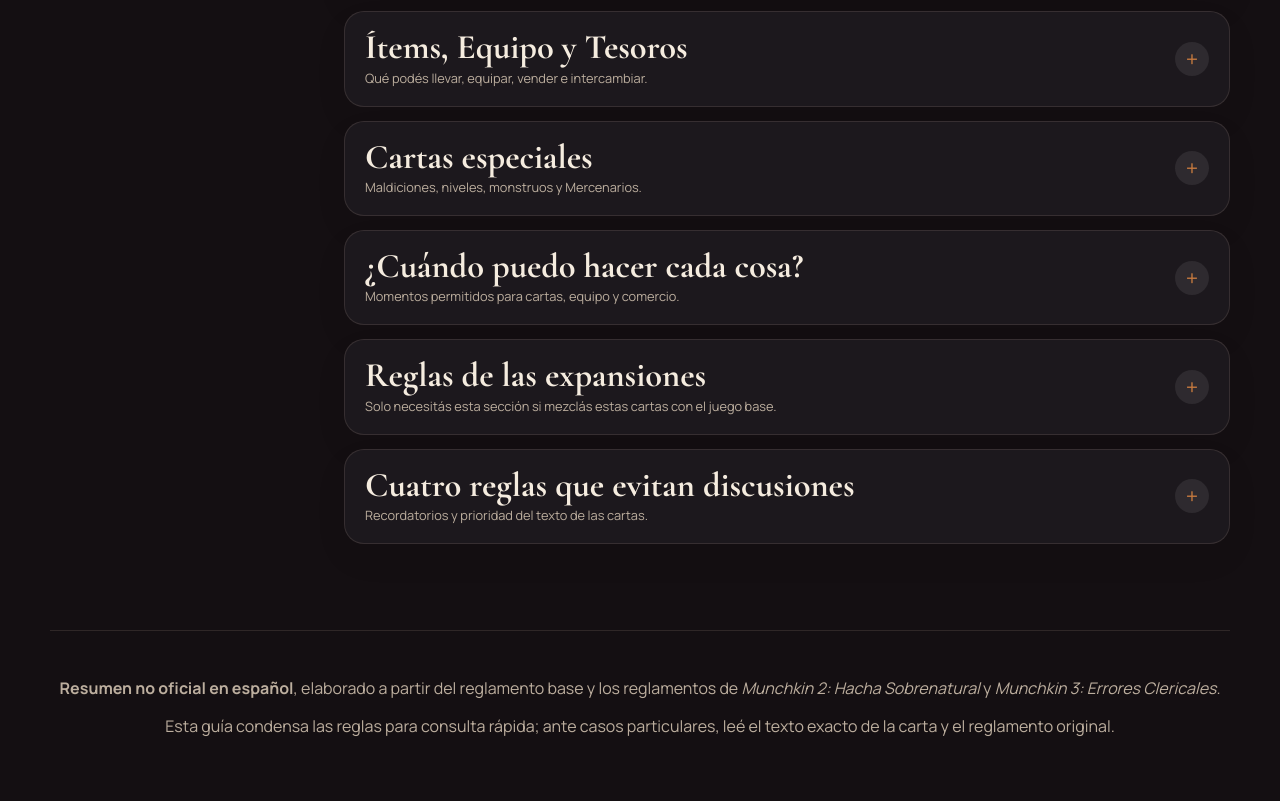
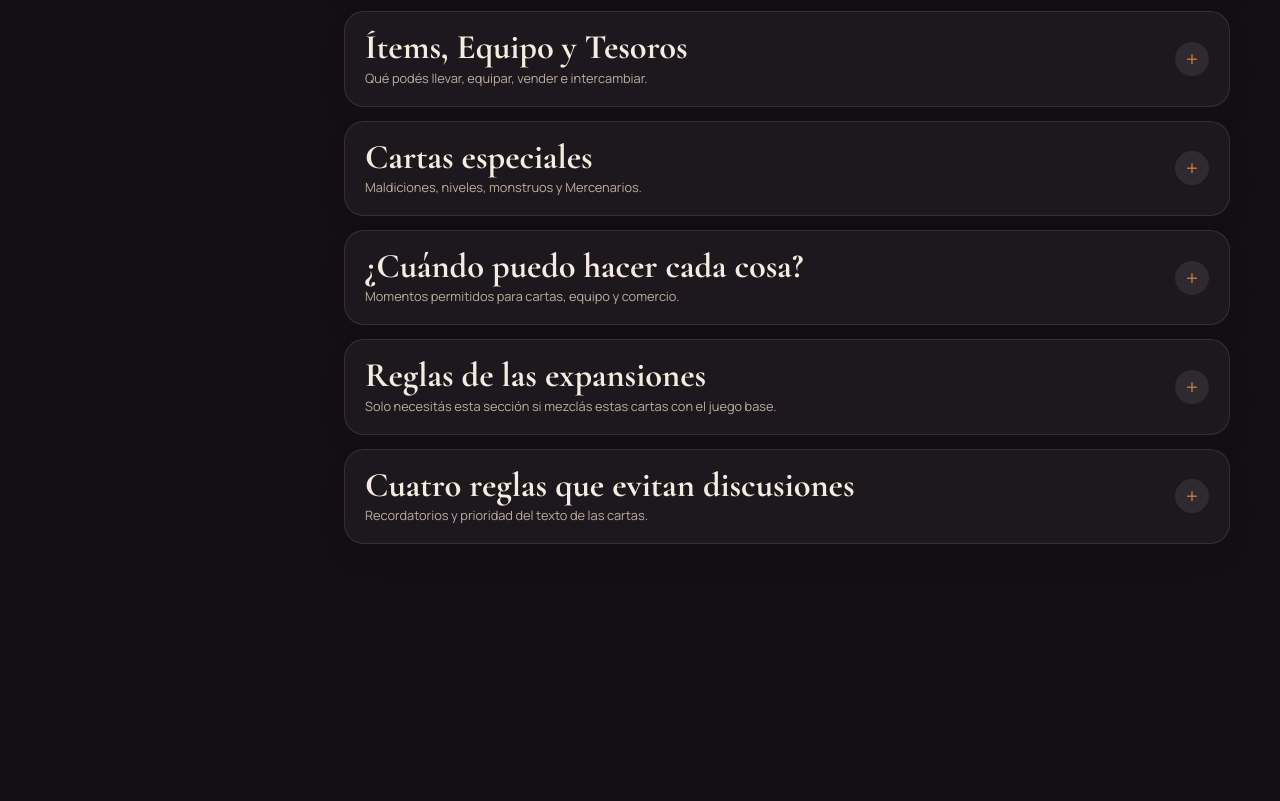
Before and after one commit to alebarsotti/boardgame-library, a website: page rules/munchkin/index.html in a window 1280 px wide. Shown: the part 2880-3681 px from the top of the page. After the commit the page ends 3510 px from the top, so only its background shows below. Drawn offline with nearby package versions, Linux system fonts and the light colour scheme; files whose address does not match are found by name.

```diff
--- a/rules/munchkin/index.html
+++ b/rules/munchkin/index.html
@@ -269,11 +269,6 @@
           </details>
         </main>
       </div>
-
-      <footer class="rules-footer">
-        <p><strong>Resumen no oficial en español</strong>, elaborado a partir del reglamento base y los reglamentos de <em>Munchkin 2: Hacha Sobrenatural</em> y <em>Munchkin 3: Errores Clericales</em>.</p>
-        <p>Esta guía condensa las reglas para consulta rápida; ante casos particulares, leé el texto exacto de la carta y el reglamento original.</p>
-      </footer>
     </div>
 
     <dialog class="quick-reference" data-quick-reference aria-label="Munchkin · Referencia rápida">
```
Also changed, not shown: assets/icons/actions.png (renamed from rules/munchkin/icons/actions.png), assets/icons/character-equipment.png (renamed from rules/munchkin/icons/character-equipment.png), assets/icons/combat.png (renamed from rules/munchkin/icons/combat.png), assets/icons/objective.png (added), assets/icons/setup.png (added), assets/icons/turn-phases.png (renamed from rules/munchkin/icons/turn-phases.png), rules/munchkin/icons/objective.png (deleted).
